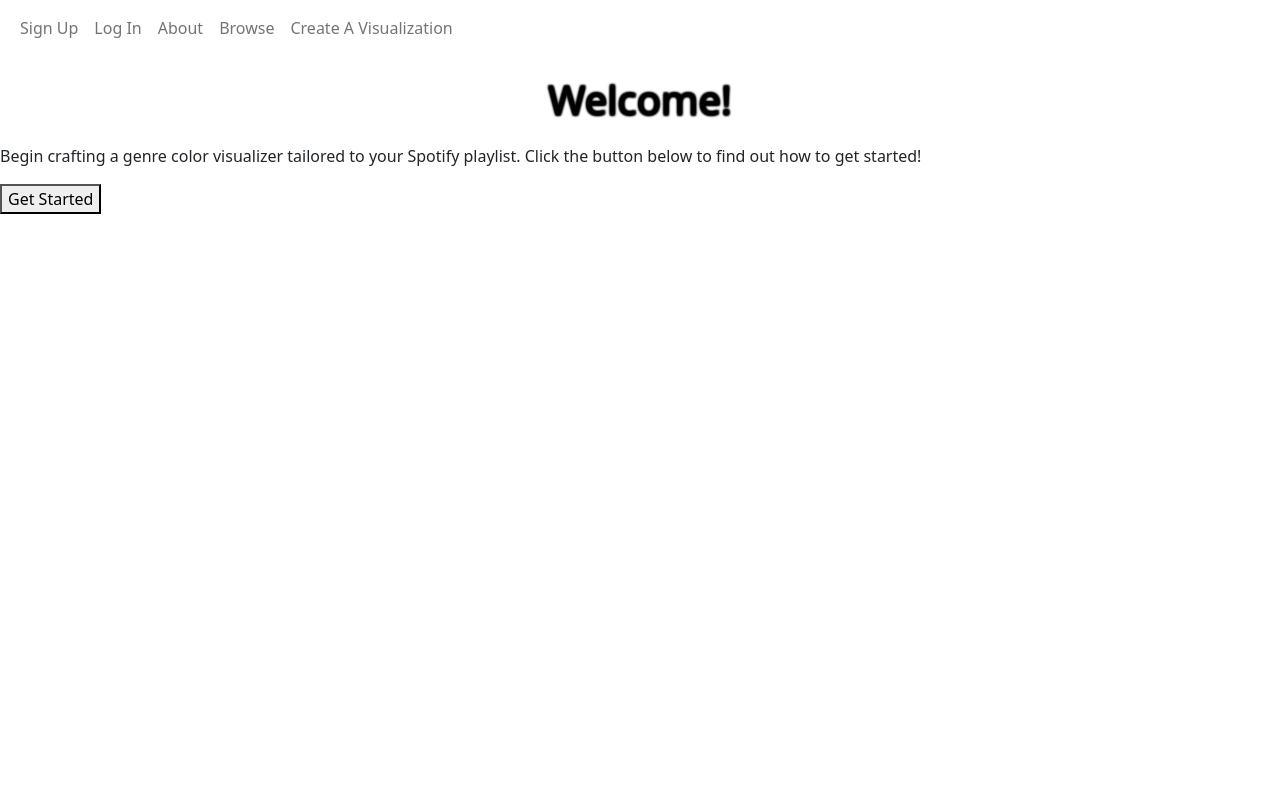
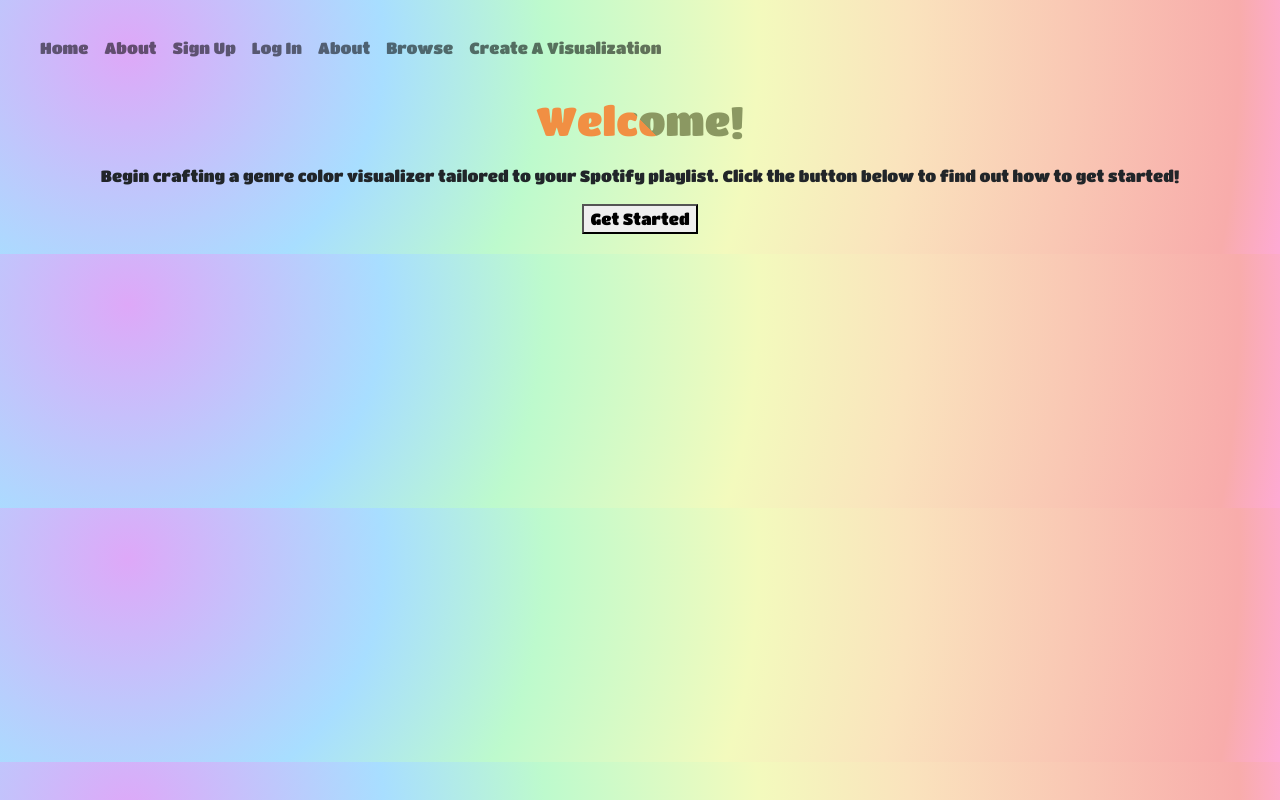
Before and after one commit to cmacias88/color-of-a-genre-app, a React (Create React App) app: page / in a window 1280 px wide. Built offline with nearby package versions, Linux system fonts and the light colour scheme.

Commit message:
Added font styling and background colors.

```diff
--- a/public/index.html
+++ b/public/index.html
@@ -2,8 +2,12 @@
 <html>
 <head>
   <title>Color Of A Genre Project</title>
+    <link rel="preconnect" href="https://fonts.googleapis.com">
+    <link rel="preconnect" href="https://fonts.gstatic.com" crossorigin>
+    <link href="https://fonts.googleapis.com/css2?family=Titan+One:ital,wght@0,400&display=swap" rel="stylesheet">
     <style>
-      </style>
+      @import url('https://fonts.googleapis.com/css2?family=Titan+One:ital,wght@0,400&display=swap');
+    </style>
 </head>
 <body>
   <div id="root"></div>
--- a/src/About.js
+++ b/src/About.js
@@ -25,7 +25,8 @@ const About = () => {
             And don't forget to save the customized link to share with your friends!
 
             Keep in mind that while an account isn't required, it will make it easier to keep track of the visualizations you create through your profile.
-
+        </p>
+        <p>
             Have fun!
         </p>
       </>
--- a/src/App.css
+++ b/src/App.css
@@ -48,11 +48,6 @@ h1 {
       background-clip: text;
   -webkit-text-fill-color: transparent;
       color: transparent;
-  text-shadow:
-      1px  1px 2px black,
-      1px -1px 2px black,
-      -1px  1px 2px black,
-      -1px -1px 2px black;
 
   animation: rainbow-text-simple-animation-rev 0.75s ease forwards;
 
@@ -85,3 +80,19 @@ h1 {
           background-size: 650%;
       }
 }
+
+body {
+    background-image: radial-gradient( circle farthest-corner at 10% 20%,
+        rgba(222,168,248,1) 0%,
+        rgba(168,222,258,1) 21.9%,
+        rgba(189,250,205,1) 35.6%,
+        rgba(243,250,189,1) 53.9%,
+        rgba(250,227,189,1) 66.8%,
+        rgba(248,172,171,1) 95%,
+        rgba(254,170,212,1) 99.9% );
+    font-family: 'Titan One';
+    text-align:center;
+    align-items: center;
+    justify-content: center;
+    padding: 20px;
+}
--- a/src/App.js
+++ b/src/App.js
@@ -39,7 +39,7 @@ function App() {
     });
 
     if(userExists.status===200){
-          let foundUser = await fetch("/api/log-in", {
+      fetch("/api/log-in", {
         method: "POST",
         headers: {
           'Accept': 'application/json',
@@ -56,7 +56,8 @@ function App() {
                                 lname: data.lname,
                                 username: data.username,
                                 password: data.password
-          }));
+          }
+        ));
         setLoggedIn(true);
         localStorage.setItem("loggedIn", true);
 
@@ -76,7 +77,7 @@ function App() {
 
   Promise.all([handleLogIn, setSession()]);
 
-  let handleLogout = async (evt) => {
+  let handleLogOut = async (evt) => {
     evt.preventDefault();
     setLoggedIn(false);
     localStorage.setItem("isLoggedIn", false);
@@ -85,17 +86,8 @@ function App() {
             lname:"",
             username:"",
             password:""});
-
-      let removeUser = await fetch("/api/log-out", {
-          method: "POST",
-          headers: {
-              'Accept': 'application/json',
-              'Content-Type': 'application/json'
-              },
-          body: JSON.stringify({
-              username: user.username
-          }),
-      });
+            setUser({});
+    localStorage.removeItem('user');
   };
 
   useEffect(() => {
@@ -110,7 +102,7 @@ function App() {
   return (
       <BrowserRouter>
           <NavBar loggedIn={loggedIn}
-                  handleLogout={handleLogout}
+                  handleLogOut={handleLogOut}
                   user={user}
           />
           <Routes>
--- a/src/NavBar.js
+++ b/src/NavBar.js
@@ -50,6 +50,12 @@ function NavBar({loggedIn, handleLogout, user}) {
                     <Navbar.Toggle aria-controls="navbarScroll" />
                     <Navbar.Collapse id="navbarScroll">
                     <Nav>
+                        <Nav.Link href="/">
+                            Home
+                        </Nav.Link>
+                        <Nav.Link href="/about">
+                            About
+                        </Nav.Link>
                         <Nav.Link href="/sign-up">
                             Sign Up
                         </Nav.Link>
--- a/src/UserSignUp.js
+++ b/src/UserSignUp.js
@@ -3,12 +3,10 @@ import Form from 'react-bootstrap/Form';
 import Button from 'react-bootstrap/Button';
 import Alert from 'react-bootstrap/Alert';
 import Row from "react-bootstrap/Row";
-import { useNavigate, Link } from 'react-router-dom';
+import { Link } from 'react-router-dom';
 
 
 function UserSignUp() {
-
-    const navigate = useNavigate();
 
     const [fname, setFname] = useState("");
     const [lname, setLname] = useState("");
```
Also changed, not shown: 1 other file (tests, documents, lock files or other folders). Lines whose indentation alone changed are shown as unchanged.
